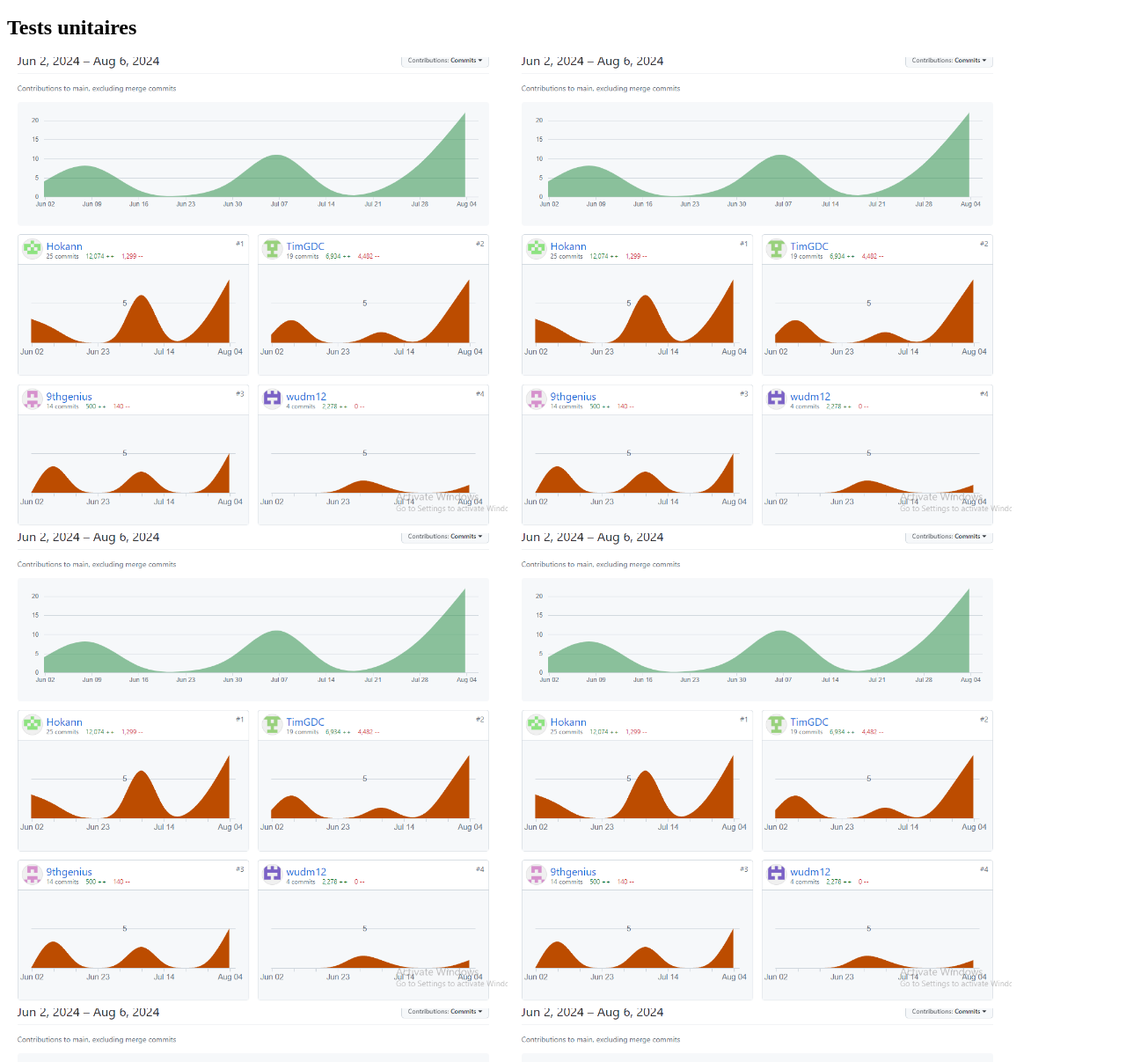
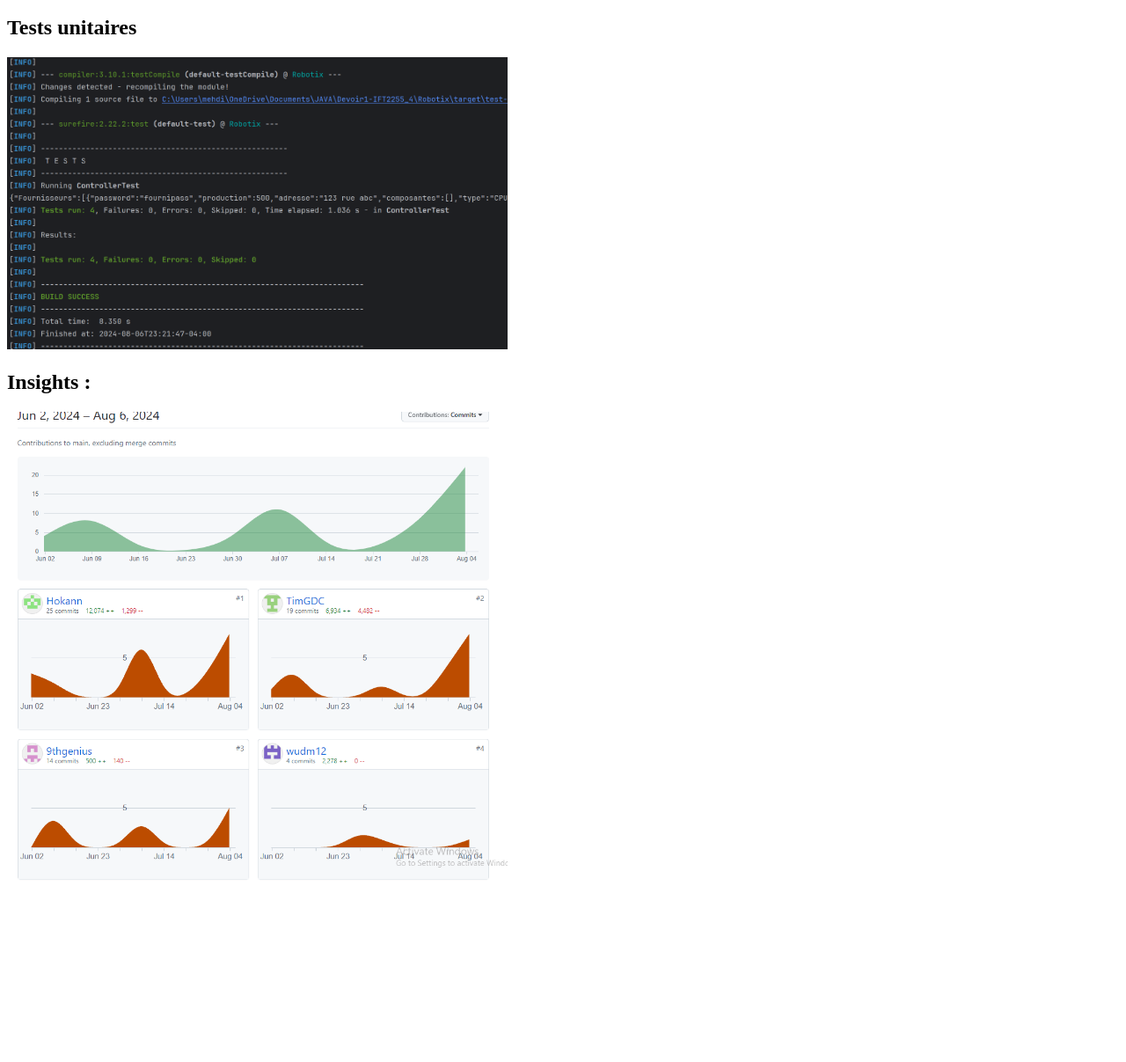
Before and after one commit to TimGDC/Devoir1-IFT2255, a plain HTML site: page rapport.html in a window 1280 px wide. Shown: the part 10447-11654 px from the top of the page at 88% size. After the commit the page ends 11464 px from the top, so only its background shows below. Drawn offline with Linux system fonts and the light colour scheme.

Commit message:
Add files via upload

```diff
--- a/rapport.html
+++ b/rapport.html
@@ -239,22 +239,12 @@
     </section>
     <section>
         <h2>Tests unitaires</h2>
-        <img src="insights1.png" width="45%" height="45%">
-        <img src="insights1.png" width="45%" height="45%">
-        <img src="insights1.png" width="45%" height="45%">
-        <img src="insights1.png" width="45%" height="45%">
-        <img src="insights1.png" width="45%" height="45%">
-        <img src="insights1.png" width="45%" height="45%">
-        <img src="insights1.png" width="45%" height="45%">
-        <img src="insights1.png" width="45%" height="45%">
-        <img src="insights1.png" width="45%" height="45%">
-        <img src="insights1.png" width="45%" height="45%">
+        <img src="Screenshot_2024-08-06_232241.png" width="45%" height="45%">
     </section>
     <section>
         <h2>Insights : </h2>
         <!-- Mettre image des insights ici-->
         <img src="insights1.png" width="45%" height="45%">
-        <img src="insights2.png" width="45%" height="45%">
     </section>
 </body>
 </html>
```
